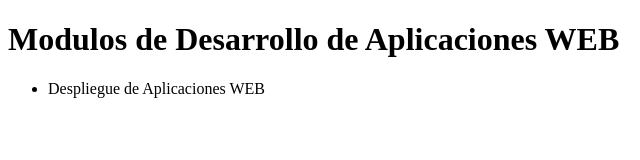
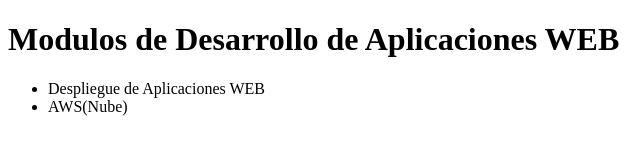
Before and after one commit to BSSP1801/dawAct4_1, a plain HTML site: page index.html in a window 1280 px wide. Shown: the full height of the page, 0-640 px from the left. Drawn offline with Linux system fonts and the light colour scheme.

Commit message:
Editar index

```diff
--- a/index.html
+++ b/index.html
@@ -7,6 +7,8 @@
 </head>
 <body>
     <h1>Modulos de Desarrollo de Aplicaciones WEB</h1>
-<ul><li>Despliegue de Aplicaciones WEB</li></ul>
+<ul><li>Despliegue de Aplicaciones WEB</li>
+<li>AWS(Nube)</li>
+</ul>
 </body>
 </html>
```
